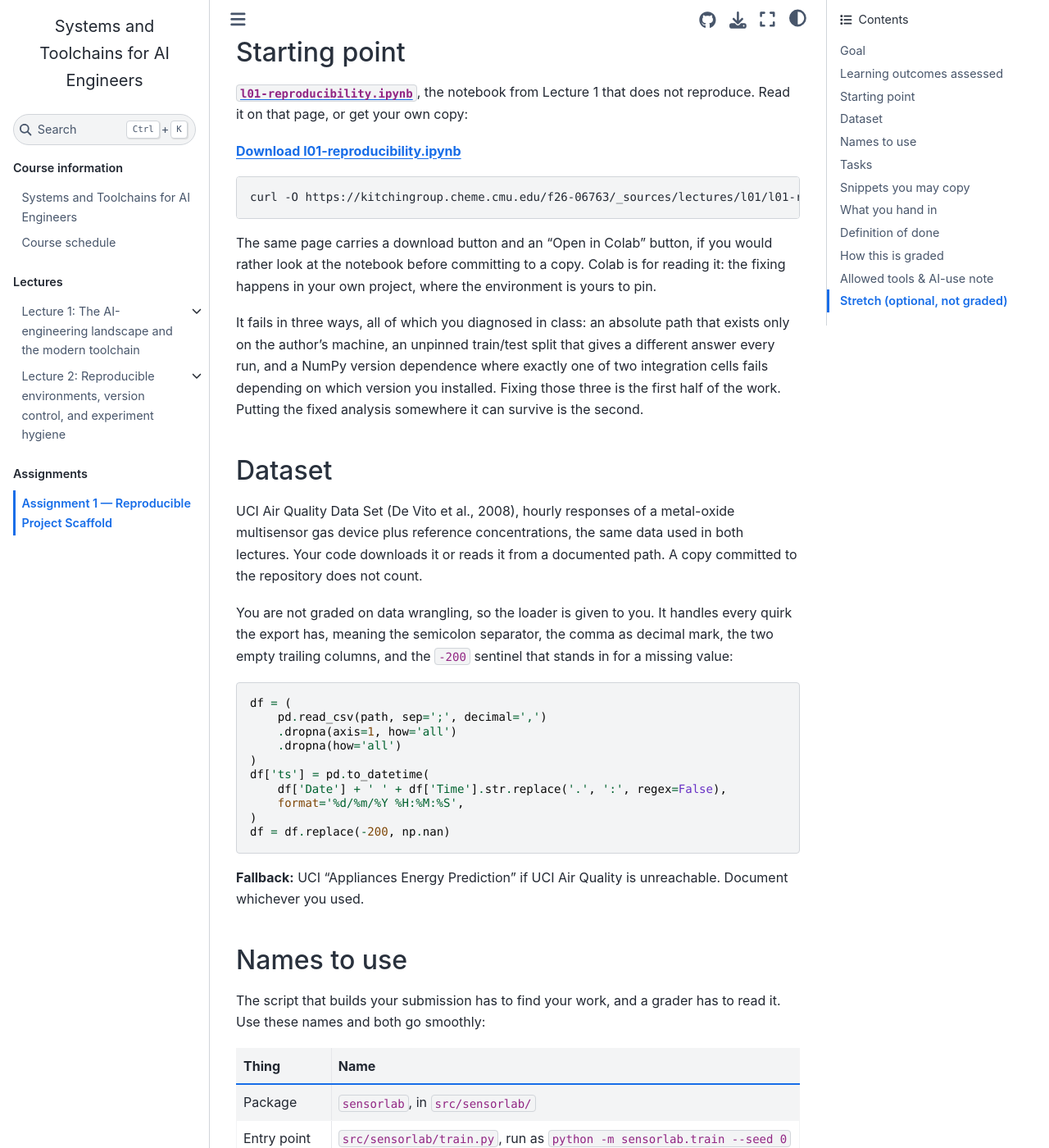
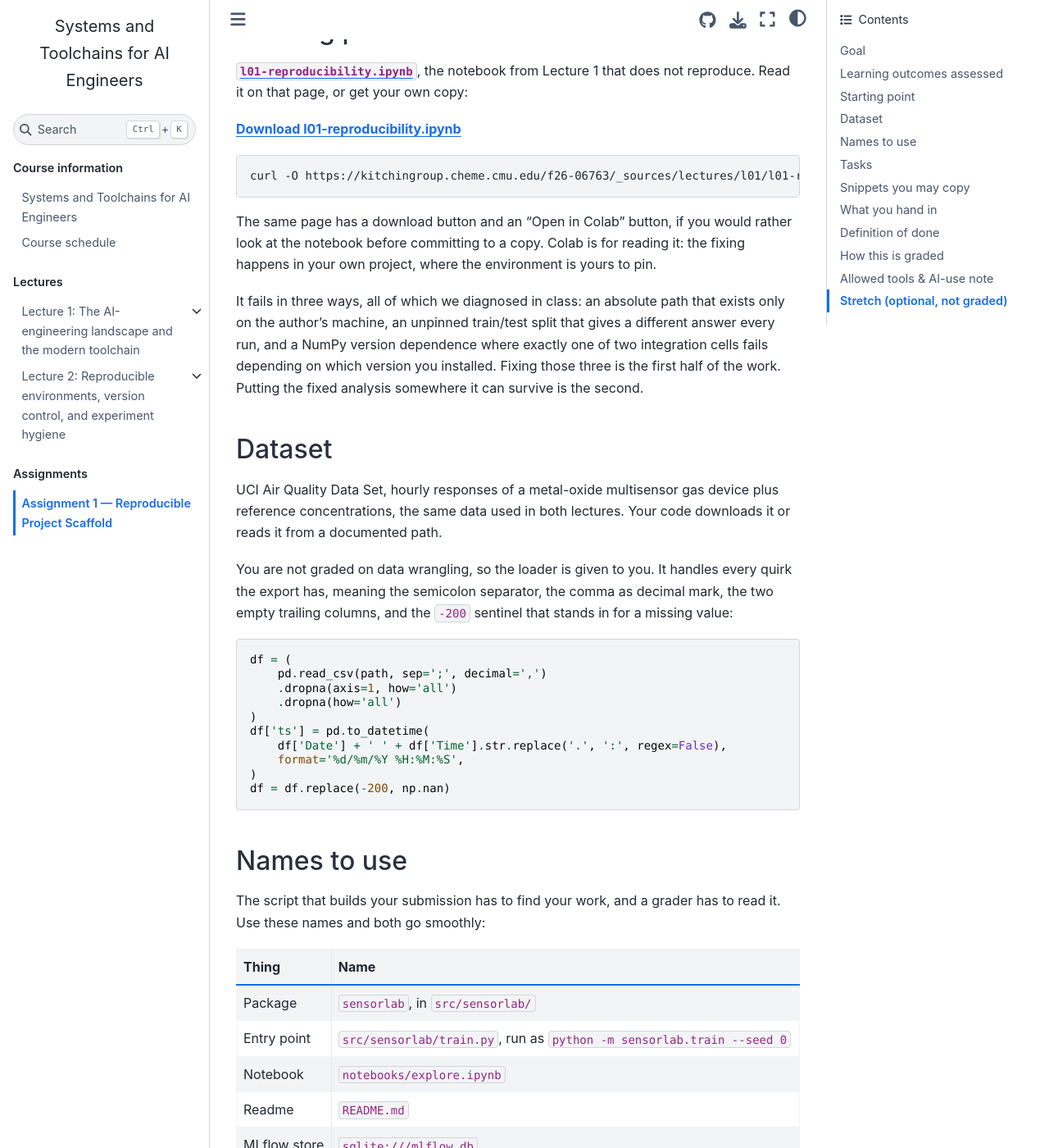
Before and after one commit to jkitchin/f26-06763, a Jupyter Book: the page built from course/assignments/a01.md, in a window 1280 px wide and 1400 px high, scrolled down 786 px. Shown: the whole window at 82% size. Built offline with Jupyter Book 1.0.4 settings and Sphinx 7.4.7 and the Sphinx Book theme 1.1.4, drawn with Linux system fonts in a browser that asks for light colours; pages that are not in the unit, such as notebooks, are missing from menus; some of the changed text lies outside the part shown.

````diff
--- a/course/assignments/a01.md
+++ b/course/assignments/a01.md
@@ -1,6 +1,5 @@
 # Assignment 1 — Reproducible Project Scaffold
-**Module:** Week 01 · **Released:** L2 · **Due:** ~1 week later · Part of the 45% assignment pool.
-**Expected effort:** about two hours if you attended both sessions.
+**Module:** Week 01 · **Released:** Lecture 2 · **Due:** 1 week later
 
 ## Goal
 Take the broken demo notebook from Lecture 1 and land it in a `uv`-managed project on your own machine that someone else could rebuild and rerun with two commands. You are not writing a new analysis. The analysis already exists, it just cannot be reproduced, and your job is to fix that and give it a home. This scaffold is the template you reuse all semester.
@@ -21,12 +20,12 @@ Take the broken demo notebook from Lecture 1 and land it in a `uv`-managed proje
 curl -O https://kitchingroup.cheme.cmu.edu/f26-06763/_sources/lectures/l01/l01-reproducibility.ipynb
 ```
 
-The same page carries a download button and an "Open in Colab" button, if you would rather look at the notebook before committing to a copy. Colab is for reading it: the fixing happens in your own project, where the environment is yours to pin.
+The same page has a download button and an "Open in Colab" button, if you would rather look at the notebook before committing to a copy. Colab is for reading it: the fixing happens in your own project, where the environment is yours to pin.
 
-It fails in three ways, all of which you diagnosed in class: an absolute path that exists only on the author's machine, an unpinned train/test split that gives a different answer every run, and a NumPy version dependence where exactly one of two integration cells fails depending on which version you installed. Fixing those three is the first half of the work. Putting the fixed analysis somewhere it can survive is the second.
+It fails in three ways, all of which we diagnosed in class: an absolute path that exists only on the author's machine, an unpinned train/test split that gives a different answer every run, and a NumPy version dependence where exactly one of two integration cells fails depending on which version you installed. Fixing those three is the first half of the work. Putting the fixed analysis somewhere it can survive is the second.
 
 ## Dataset
-UCI Air Quality Data Set (De Vito et al., 2008), hourly responses of a metal-oxide multisensor gas device plus reference concentrations, the same data used in both lectures. Your code downloads it or reads it from a documented path. A copy committed to the repository does not count.
+UCI Air Quality Data Set, hourly responses of a metal-oxide multisensor gas device plus reference concentrations, the same data used in both lectures. Your code downloads it or reads it from a documented path.
 
 You are not graded on data wrangling, so the loader is given to you. It handles every quirk the export has, meaning the semicolon separator, the comma as decimal mark, the two empty trailing columns, and the `-200` sentinel that stands in for a missing value:
 
@@ -43,7 +42,6 @@ df['ts'] = pd.to_datetime(
 df = df.replace(-200, np.nan)
 ```
 
-**Fallback:** UCI "Appliances Energy Prediction" if UCI Air Quality is unreachable. Document whichever you used.
 
 ## Names to use
 The script that builds your submission has to find your work, and a grader has to read it. Use these names and both go smoothly:
@@ -103,7 +101,7 @@ with mlflow.start_run(run_name=f'seed-{args.seed}'):
 ```
 
 ## What you hand in
-**One PDF, uploaded to Canvas.** Everything else stays in your working directory. There is no repository to hand in, nothing to push, and no GitHub account needed: version control arrives in a later assignment, and this one is about the environment and the refactor. The PDF is generated from your project by a script we provide, which runs the commands below and records what they actually printed, then embeds your `pyproject.toml`, everything in `src/`, your notebook's code cells, and your README, with the code syntax-highlighted so it can be read. Grading reads that one document.
+**One PDF, uploaded to Canvas.** Everything else stays in your local machine. There is no repository to hand in, nothing to push, and no GitHub account needed. The PDF is generated from your project by a script we provide, which runs the commands below and records what they actually printed, then embeds your `pyproject.toml`, everything in `src/`, your notebook's code cells, and your README, with the code syntax-highlighted so it can be read. Grading reads that one document.
 
 From your project root:
 
@@ -112,7 +110,7 @@ curl -O https://kitchingroup.cheme.cmu.edu/f26-06763/a01-evidence.py
 python3 a01-evidence.py --andrew-id yourid --name "Your Name"
 ```
 
-It writes `evidence.pdf`. Upload that. There is no print step and nothing to install: the PDF is generated directly, so every submission arrives in the same shape rather than scaled to 60 percent by somebody's print dialog. Run it with the system `python3` rather than `uv run`, because the first thing it does is delete `.venv` and rebuild it, which is the evidence for the first 30 points.
+It writes `evidence.pdf`. Upload that. There is no print step and nothing to install. Run it with the system `python3` rather than `uv run`, because the first thing it does is delete `.venv` and rebuild it, which is the evidence for correctness.
 
 Read the PDF before you upload it. It prints a PASS or FAIL for each line below, decided from the output rather than asserted, and you get to see exactly what the grader sees. A report with one FAIL and five PASSes is worth more than no report, so a failing check is a reason to fix it and rerun, never a reason not to submit.
 
````
Also changed, not shown: lectures/l01/notes.md (+1 -8 lines).
